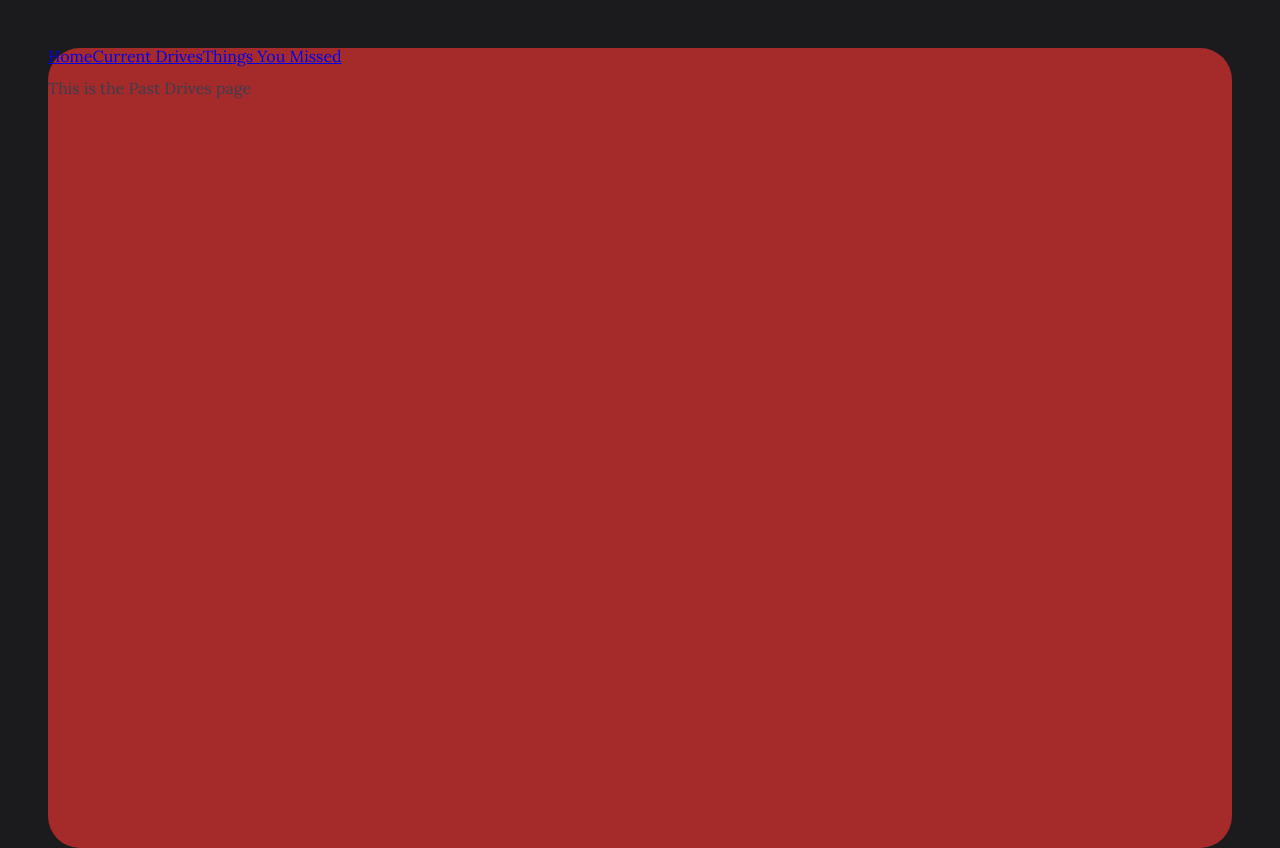
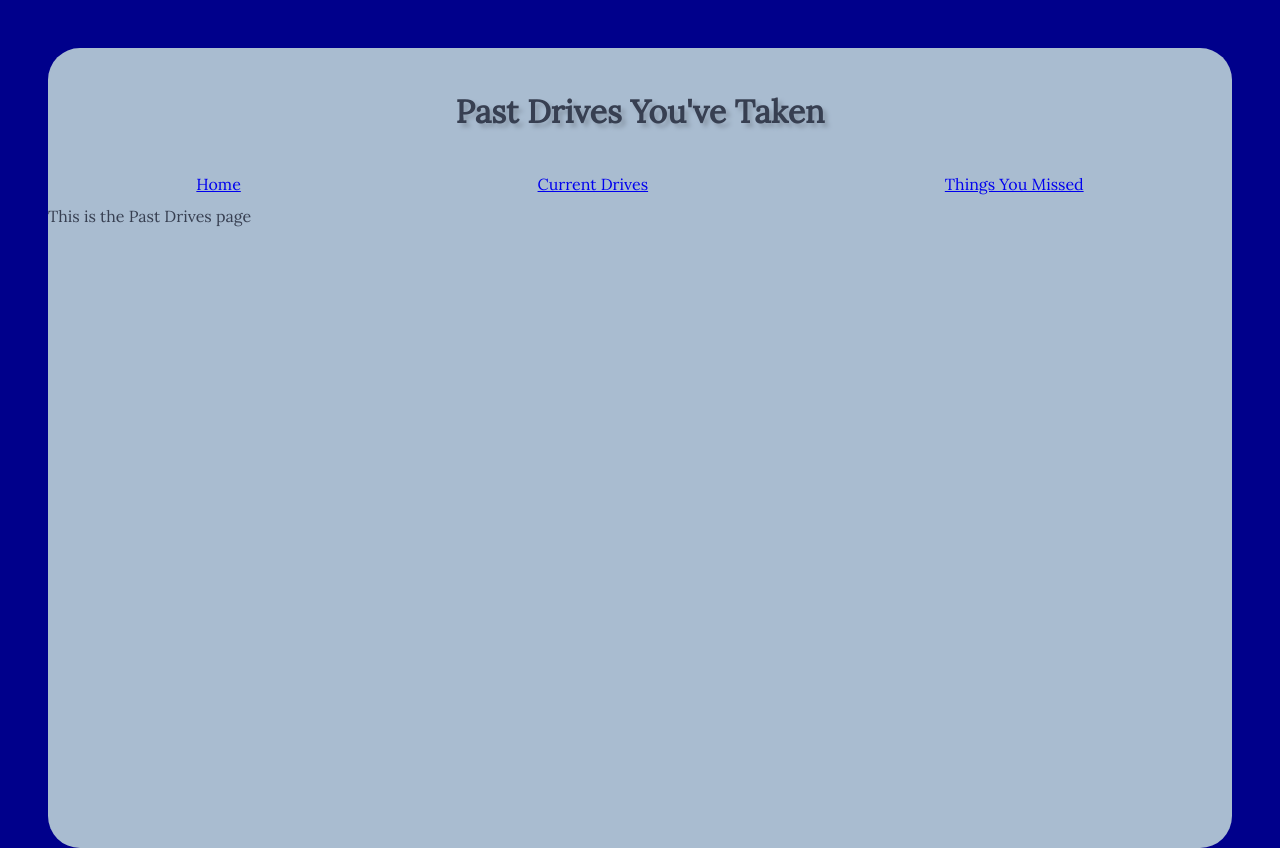
Before and after one commit to alsleaders/capstone, a React (Create React App) app: page /past in a window 1280 px wide. Built offline with nearby package versions, Linux system fonts and the light colour scheme.

Commit message:
headers fixed

```diff
--- a/src/index.css
+++ b/src/index.css
@@ -3,14 +3,15 @@
 :root {
   font: 16px / 1 sans-serif;
   font-family: 'Lora', serif;
-  --main-bg-color: brown;
+  --main-bg-color: #a9bcd0;
   --main-accent-color: whitesmoke;
   --main-font-color: #373f51;
 }
 
 html {
   height: 100%;
-  background: #1b1b1e;
+  background: darkblue;
+  /* background: #1b1b1e; */
   color: var(--main-font-color);
 }
 
@@ -23,6 +24,7 @@ body {
 }
 
 h1 {
+  text-align: center;
   margin: 3rem;
   text-shadow: 4px 4px 4px #8b9aab;
 }
@@ -37,3 +39,9 @@ main {
 ul {
   border: #58a4b0 inset 1rem;
 }
+
+.navBar {
+  display: flex;
+  flex-direction: row;
+  justify-content: space-around;
+}
--- a/src/pages/CurrentDrive.js
+++ b/src/pages/CurrentDrive.js
@@ -6,12 +6,17 @@ import GoMissed from '../components/GoMissed'
 export default function CurrentDrive() {
   return (
     <>
-      <nav>
-        <GoHome />
-        <GoPast />
-        <GoMissed />
-      </nav>
-      <p> This is the Current Drive Page</p>
+      <main>
+        <header>
+          <h1>Your Current Drive</h1>
+        </header>
+        <nav className="navBar">
+          <GoHome />
+          <GoPast />
+          <GoMissed />
+        </nav>
+        <p> This is the Current Drive Page</p>
+      </main>
     </>
   )
 }
--- a/src/pages/Home.js
+++ b/src/pages/Home.js
@@ -9,9 +9,9 @@ class Home extends Component {
     return (
       <main>
         <header>
-          <Header />
+          <h1>A Preview of Coming Attractions</h1>
         </header>
-        <nav>
+        <nav className="navBar">
           <GoCurrent />
           <GoPast />
           <GoMissed />
@@ -20,8 +20,9 @@ class Home extends Component {
 
         <h3>Upcoming Points of Interest</h3>
 
-        <p> mapped images, name, and button to add to path</p>
-        <p>tired me might be dumb </p>
+        <p>
+          mapped api data, displaying images, name, and button to add to path
+        </p>
       </main>
     )
   }
--- a/src/pages/PastDrives.js
+++ b/src/pages/PastDrives.js
@@ -6,12 +6,17 @@ import GoMissed from '../components/GoMissed'
 export default function PastDrives() {
   return (
     <>
-      <nav>
-        <GoHome />
-        <GoCurrent />
-        <GoMissed />
-      </nav>
-      <p> This is the Past Drives page</p>
+      <main>
+        <header>
+          <h1>Past Drives You've Taken</h1>
+        </header>
+        <nav className="navBar">
+          <GoHome />
+          <GoCurrent />
+          <GoMissed />
+        </nav>
+        <p> This is the Past Drives page</p>
+      </main>
     </>
   )
 }
--- a/src/pages/ThingsYouMissed.js
+++ b/src/pages/ThingsYouMissed.js
@@ -6,12 +6,17 @@ import GoPast from '../components/GoPast'
 export default function ThingsYouMissed() {
   return (
     <>
-      <nav>
-        <GoHome />
-        <GoCurrent />
-        <GoPast />
-      </nav>
-      <p>This is the Things you Missed Page</p>
+      <main>
+        <header>
+          <h1>Things You Missed </h1>
+        </header>
+        <nav className="navBar">
+          <GoHome />
+          <GoCurrent />
+          <GoPast />
+        </nav>
+        <p>This is the Things you Missed Page</p>
+      </main>
     </>
   )
 }
```
